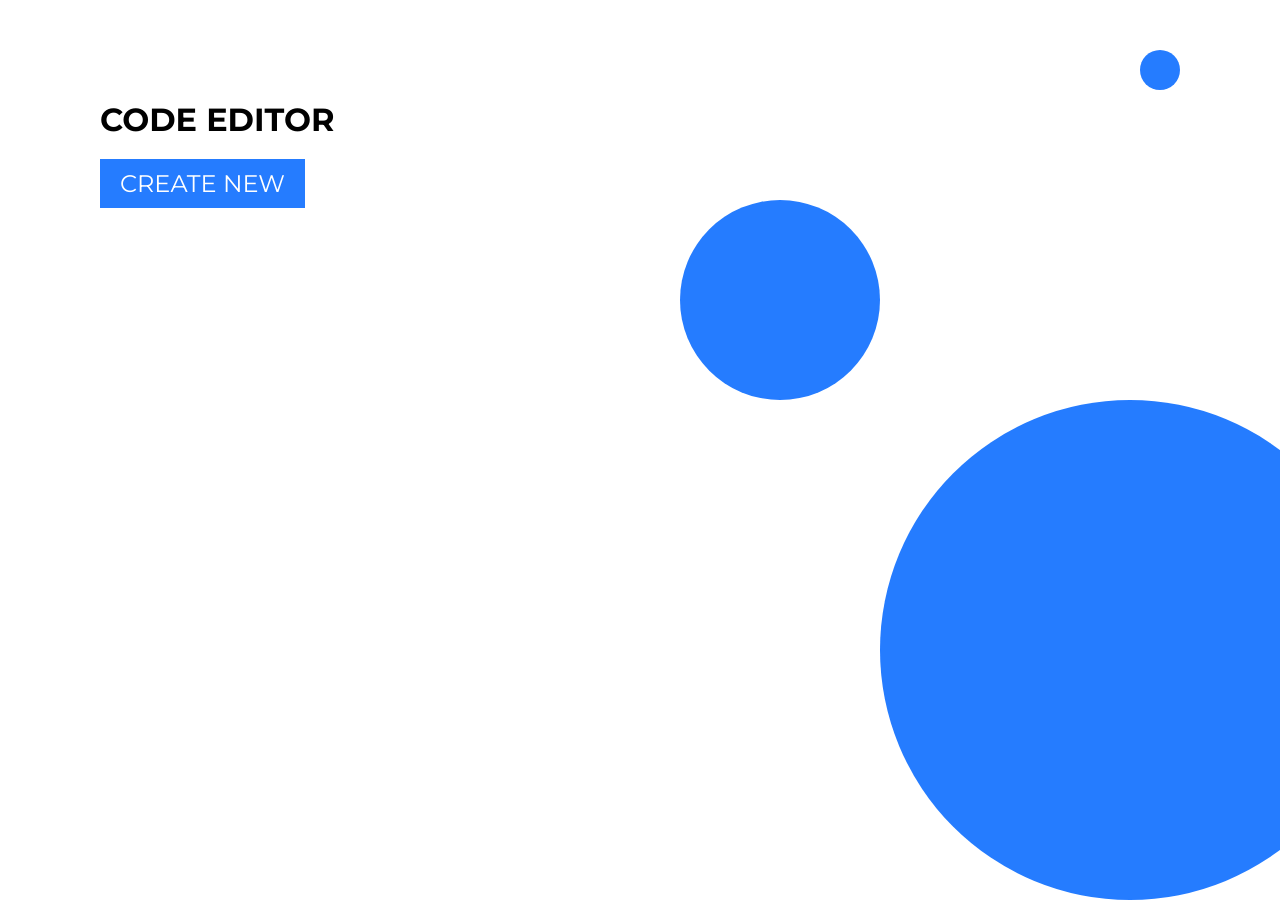
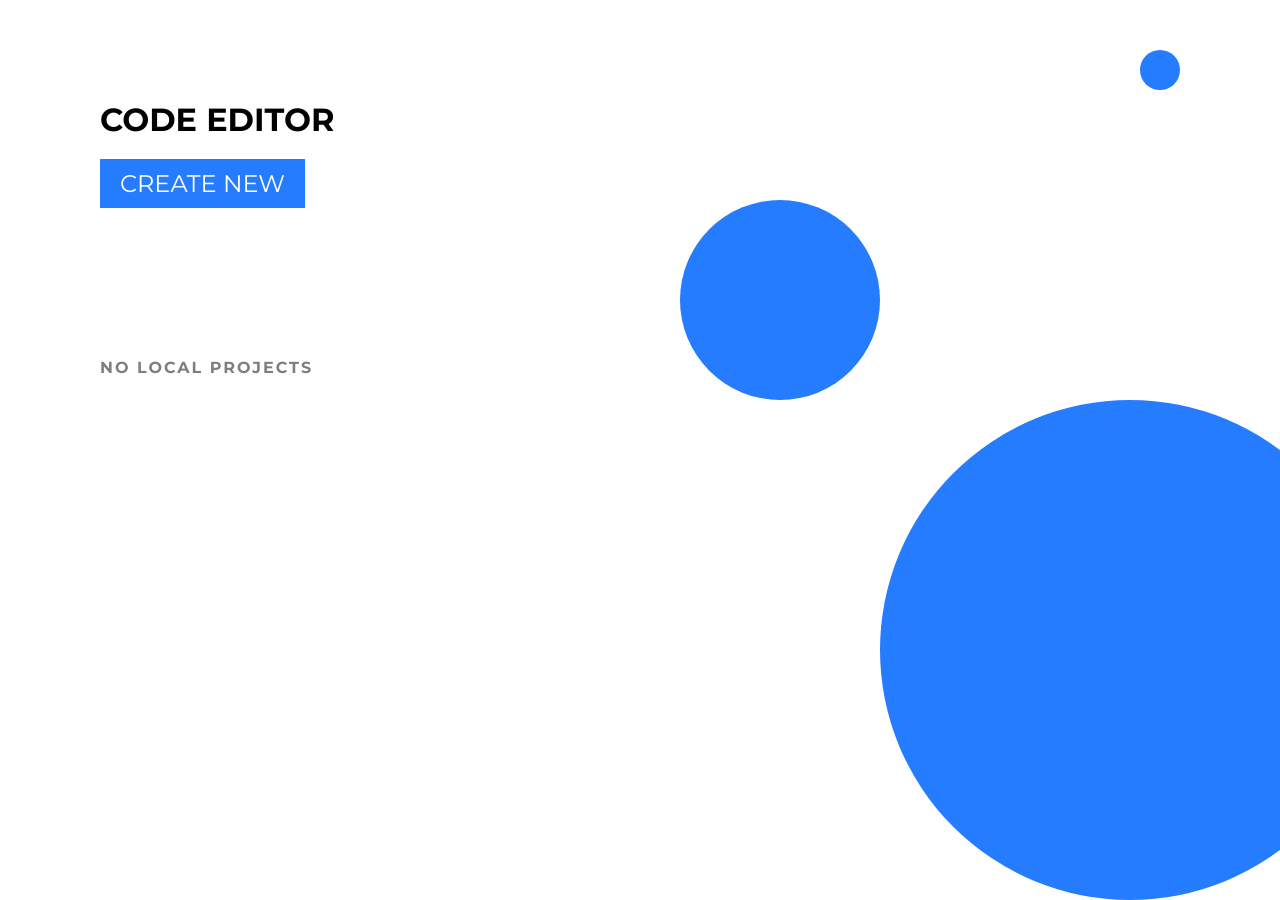
Before and after one commit to david-sling/code-editor, a React (Create React App) app: page / in a window 1280 px wide. Shown: the top 900 px of the page. Built offline with nearby package versions, Linux system fonts and the light colour scheme.

Commit message:
Added project count

```diff
--- a/src/pages/Home.tsx
+++ b/src/pages/Home.tsx
@@ -6,6 +6,7 @@ import { v4 as uuid } from "uuid";
 
 export default function Home() {
   const [projects, setProjects] = useLocalStorage("projects", {});
+  const keys = Object.keys(projects).filter((key) => projects[key]);
   return (
     <div className="Home">
       <div className="circle c1"></div>
@@ -18,13 +19,13 @@ export default function Home() {
         </Link>
       </div>
       <div className="bottom">
-        {!!Object.keys(projects).filter((key) => projects[key]).length && (
+        <h2>
+          {keys.length || "NO "} LOCAL PROJECT{keys.length != 1 ? "S" : ""}
+        </h2>
+        {!!keys.length && (
           <>
-            <h2>LOCAL PROJECTS</h2>
             <div className="projects">
-              {Object.keys(projects)
-                .filter((key) => projects[key])
-                .map((id) => (
+              {keys.map((id) => (
                 <Project
                   setProjects={setProjects}
                   key={id}
```
Lines whose indentation alone changed are shown as unchanged.
